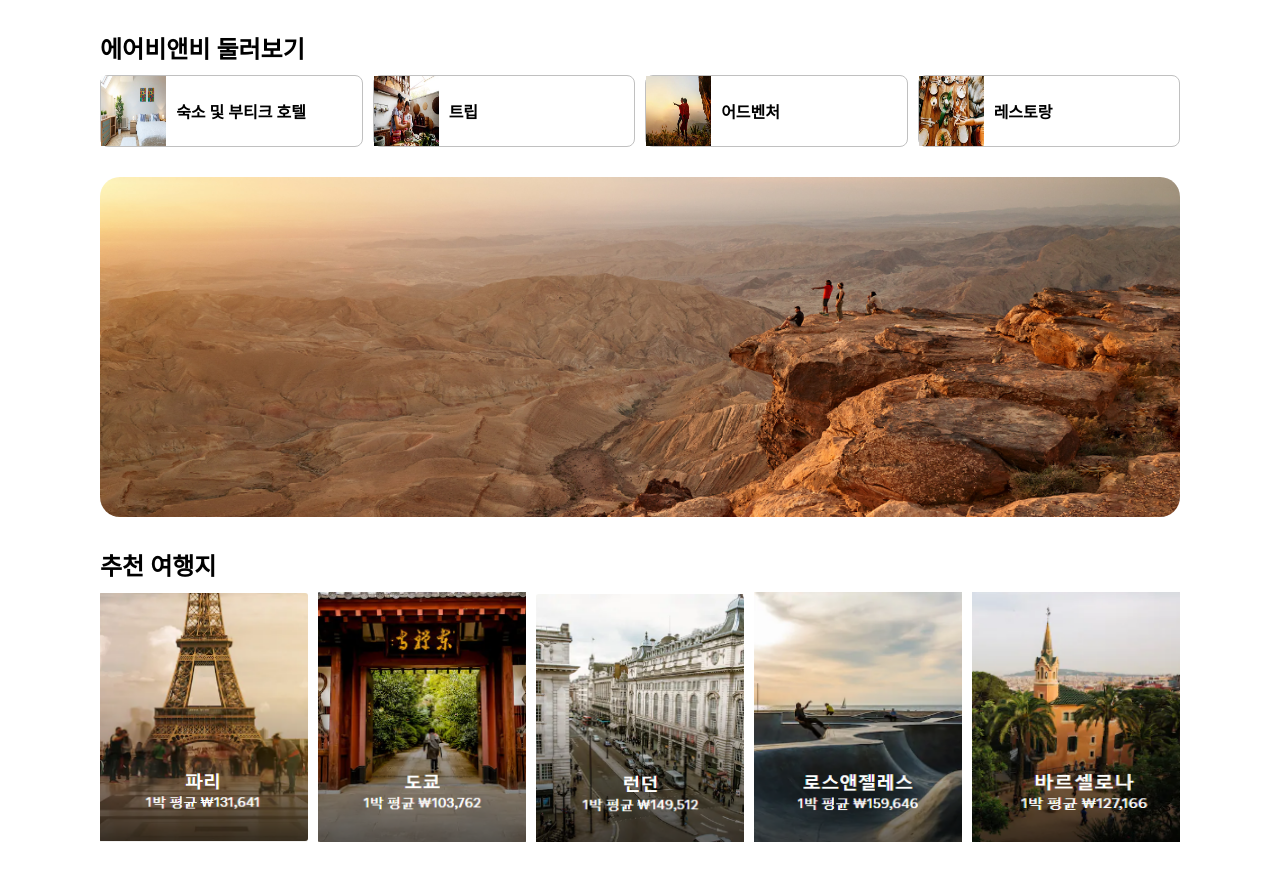
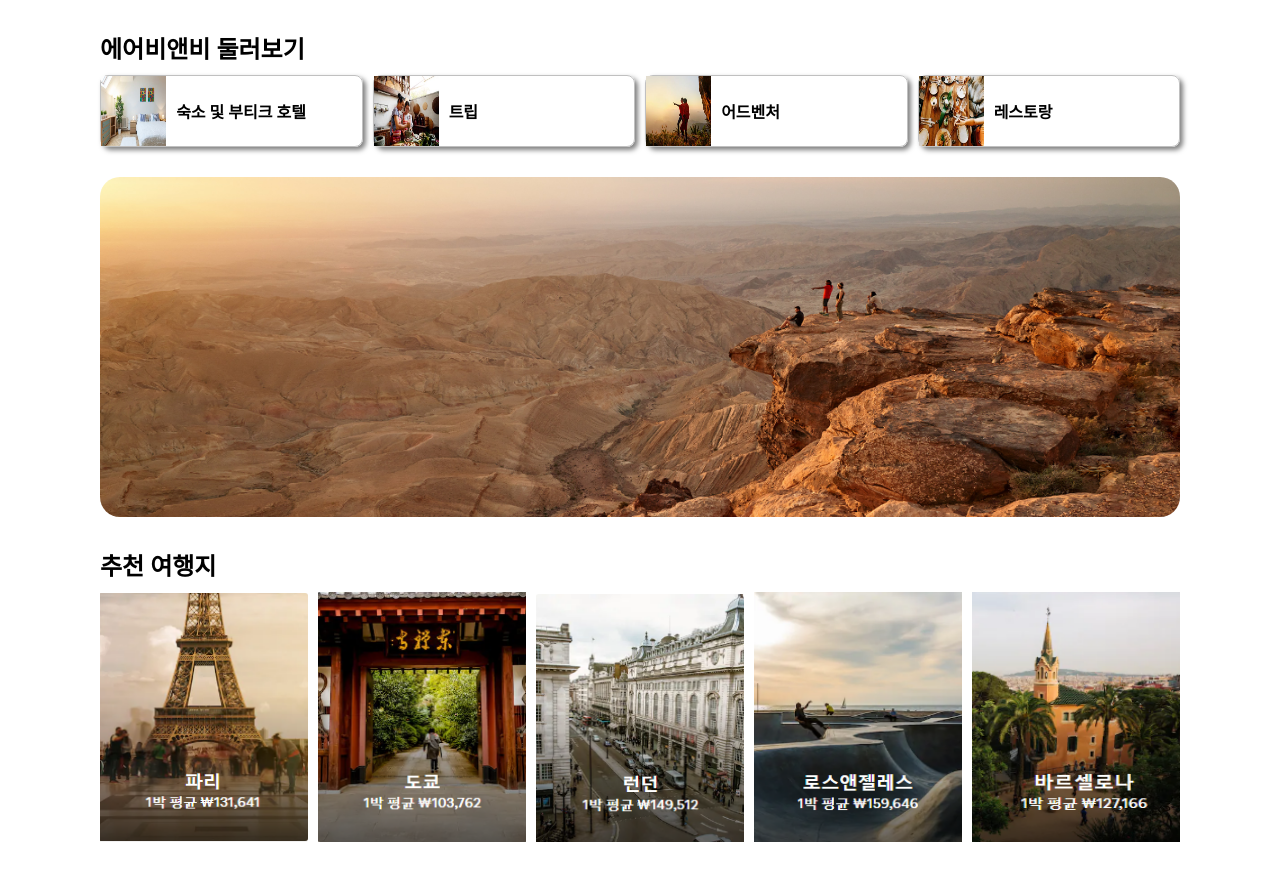
Before and after one commit to codingbb/htmlLecStudy-2-, a plain HTML site: page index.html in a window 1280 px wide. Shown: the part 830-1699 px from the top of the page. Drawn offline with Linux system fonts and the light colour scheme.

Commit message:
AirBnb 실습완료(최종수정본)

```diff
--- a/css/style.css
+++ b/css/style.css
@@ -107,6 +107,7 @@ table input {
     grid-template-columns: 1fr 3fr;
     border: 1px solid silver;
     border-radius: 8px;
+    box-shadow: 3px 3px 5px 0px rgb(127, 127, 127);
 }
 
 .card-img1 {
```
